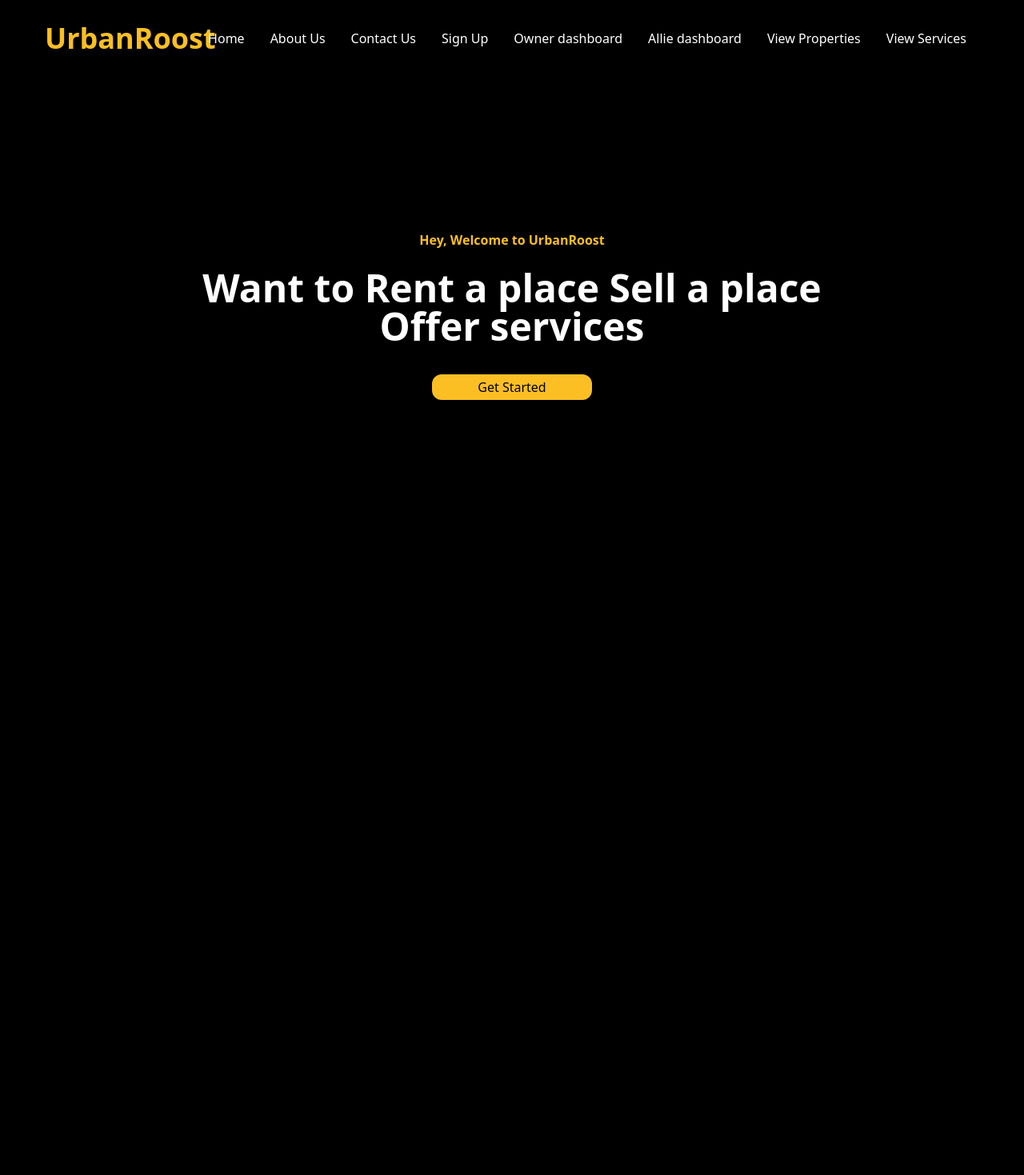
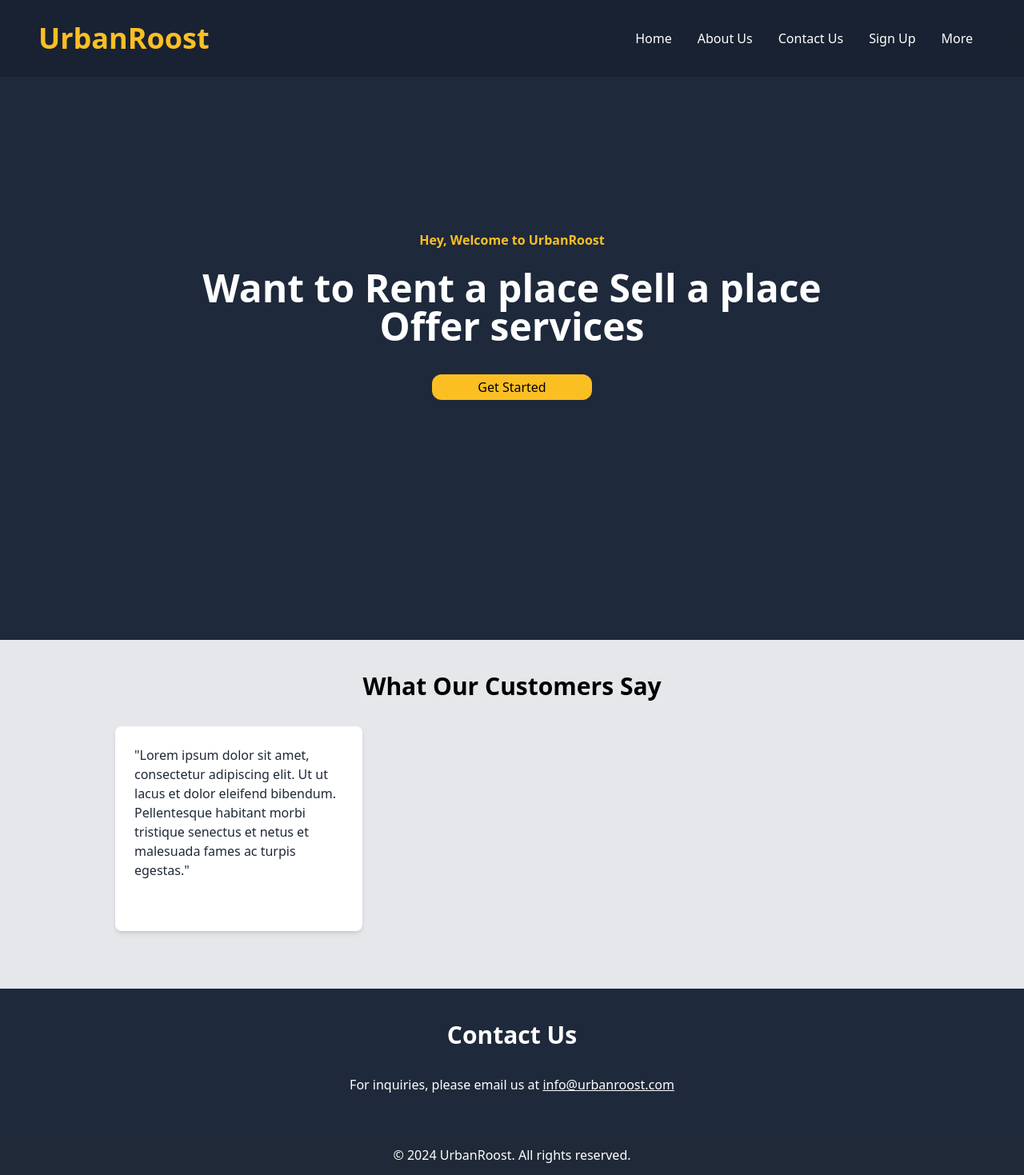
Before and after one commit to Om11013/SDP-UrbanRoost, a React (Create React App) app in the folder project_new/: page / in a window 1280 px wide. Shown: the top 1469 px of the page at 80% size. Before the commit the page ends 800 px from the top, so only its background shows below. Built offline with nearby package versions, Linux system fonts and the light colour scheme.

Commit message:
Changes committed in frontend

```diff
--- a/project_new/src/components/Hero.jsx
+++ b/project_new/src/components/Hero.jsx
@@ -1,36 +1,76 @@
 import React from 'react';
 import Navbar from './Navbar';
 import { Link } from 'react-router-dom';
-// import { Typed } from 'react-typed';
 
 const Hero = () => {
   const strings = [' Rent a place ', ' Sell a place ', ' Offer services '];
 
   return (
-
-    <div className='text-white bg-black'>
-      { Navbar1()}
+    <div className='text-white bg-slate-800'>
+      <Navbar1 />
       <div className='max-w-[800px] mt-[-96px] w-full mx-auto h-screen text-center flex flex-col justify-center'>
         <p className='text-amber-400 font-bold p-2'>Hey, Welcome to UrbanRoost</p>
         <div className='flex justify-center items-center my-4'>
           <p className='md:text-5xl sm:text-4xl text-xl font-bold'>Want to {strings}</p>
-          {/* <Typed className='md:text-5xl sm:text-4xl text-xl font-bold pl-2'
-          strings={['Rent a place', 'Sell a place', 'Offer services']}
-          typeSpeed={40}
-          backSpeed={50}
-          startDelay={1000}
-          backDelay={1000}
-          loop
-          /> */}
-      </div>
+        </div>
         <button className='bg-amber-400 rounded-xl w-[200px] py-1 my-5 mx-auto text-black'><Link to="/signup">Get Started</Link></button>
       </div>
+      <  Testimonials />
+      <Contact />
+      <Footer />
     </div>
   );
 }
 
+const Testimonials = () => {
+  // You can replace the static content with dynamic content fetched from a backend or stored in a state
+  return (
+    <section className=" bg-gray-200 py-10">
+      <div className="max-w-5xl mx-auto px-4">
+        <h2 className="text-3xl font-bold text-center mb-8 text-black">What Our Customers Say</h2>
+        <div className="flex flex-wrap -mx-4">
+          {/* Testimonial cards */}
+          <div className="w-full md:w-1/2 lg:w-1/3 px-4 mb-8">
+            <div className="bg-white shadow-md p-6 rounded-lg">
+              <p className="text-gray-800 mb-4">"Lorem ipsum dolor sit amet, consectetur adipiscing elit. Ut ut lacus et dolor eleifend bibendum. Pellentesque habitant morbi tristique senectus et netus et malesuada fames ac turpis egestas."</p>
+              <p className="font-semibold">- John Doe</p>
+            </div>
+          </div>
+          {/* More testimonial cards can be added */}
+        </div>
+      </div>
+    </section>
+  );
+}
+
+const Contact = () => {
+  // You can replace the static content with a contact form or contact information
+  return (
+    <section className="w-sceeen bg-slate-800 text-white py-10">
+      <div className="max-w-6xl mx-auto px-4">
+        <h2 className="text-3xl font-bold text-center mb-8">Contact Us</h2>
+        <div className="text-center">
+          <p className="mb-2">For inquiries, please email us at <a href="mailto:info@urbanroost.com" className="underline">info@urbanroost.com</a></p>
+          {/* You can add more contact information such as phone numbers, office address, etc. */}
+        </div>
+      </div>
+    </section>
+  );
+}
+
+const Footer = () => {
+  return (
+    <footer className="w-sceeen bg-gray-800 text-white py-4">
+      <div className="max-w-6xl mx-auto px-4">
+        <p className="text-center">&copy; {new Date().getFullYear()} UrbanRoost. All rights reserved.</p>
+        {/* You can add additional links or information in the footer */}
+      </div>
+    </footer>
+  );
+}
+
+const Navbar1 = () => {
+  return (<Navbar />);
+}
+
 export default Hero;
-
-export const Navbar1 = () => {
-  return (<Navbar/>);
-}
--- a/project_new/src/components/Navbar.jsx
+++ b/project_new/src/components/Navbar.jsx
@@ -5,19 +5,24 @@ import { Link } from 'react-router-dom';
 
 const Navbar = () => {
   const [nav, setNav] = useState(false);
+  const [more, setMore] = useState(false);
   const handleNav = () => {
     setNav(!nav);
   };
+  const handleMore = () => {
+    setMore(!more);
+  }
 
   return (
-      <div className=' p-4 flex justify-between items-center h-24 max-w-[1200px] mx-auto px-auto text-white'>
+      <div className='z-50 sticky top-0 bg-black bg-opacity-15 backdrop-blur-md p-12 w-full  flex justify-between items-center h-24  mx-auto px-auto text-white'>
         <h1 className='w-10 text-4xl text-amber-400 font-extrabold'><Link to="/">UrbanRoost</Link></h1>
-        <ul className=' hidden md:flex '>
+        {/* <ul className=' hidden lg:flex '>
           <li className='p-4  hover:bg-slate-700 rounded-md '><Link to="/">Home</Link></li>
           <li className='p-4  hover:bg-slate-700 rounded-md '><Link to="/aboutus">About Us</Link></li>
           <li className='p-4  hover:bg-slate-700 rounded-md '><Link to="/contactus">Contact Us</Link></li>
           <li className='p-4  hover:bg-slate-700 rounded-md '><Link to="/signup">Sign Up</Link></li>
-          {/* <li className='p-4 hover:bg-slate-700 rounded-md ' ><Link to="/signin">Sign In</Link></li> */}
+
+
           <li className='p-4 hover:bg-slate-700 rounded-md ' ><Link to="/Pg_owner_dashboard">Owner dashboard</Link></li>
           <li className='p-4 hover:bg-slate-700 rounded-md ' ><Link to="/Allie_dashboard">Allie dashboard</Link></li>
           <li className='p-4 hover:bg-slate-700 rounded-md ' ><Link to="/Buyer_view_properties">View Properties</Link></li>
@@ -25,8 +30,36 @@ const Navbar = () => {
 
 
 
-        </ul>
-        <div onClick={handleNav} className='block md:hidden'>
+        </ul> */}
+      <ul className='hidden lg:flex'>
+        <li className='p-4 hover:bg-slate-700 rounded-md'><Link to="/">Home</Link></li>
+        <li className='p-4 hover:bg-slate-700 rounded-md'><Link to="/aboutus">About Us</Link></li>
+        <li className='p-4 hover:bg-slate-700 rounded-md'><Link to="/contactus">Contact Us</Link></li>
+        <li className='p-4 hover:bg-slate-700 rounded-md'><Link to="/signup">Sign Up</Link></li>
+        {/* Dropdown menu */}
+        <li className='relative'>
+          <div className='p-4 hover:bg-slate-700 rounded-md cursor-pointer' onClick={handleMore}>
+            More
+          </div>
+          {more && (
+            <ul className='absolute top-full left-0 bg-gray-500 border-t border-r border-l border-gray-700 z-10'>
+              <li className='p-4 hover:bg-slate-700'>
+                <Link to="/Pg_owner_dashboard">Owner dashboard</Link>
+              </li>
+              <li className='p-4 hover:bg-slate-700'>
+                <Link to="/Allie_dashboard">Allie dashboard</Link>
+              </li>
+              <li className='p-4 hover:bg-slate-700'>
+                <Link to="/Buyer_view_properties">View Properties</Link>
+              </li>
+              <li className='p-4 hover:bg-slate-700'>
+                <Link to="/View_services">View Services</Link>
+              </li>
+            </ul>
+          )}
+        </li>
+      </ul>
+        <div onClick={handleNav} className='block lg:hidden'>
           {nav ? <RxCross1 size={20} /> : <FiMenu size={20} />}
         </div>
         <div className={!nav ?  'fixed left-[-100%]':'fixed left-0 top-0 w-[50%] h-full border-r border-r-gray-500 bg-gray-500 ease-in-out duration-300' }>
--- a/project_new/src/components/Pg_owner_dashboard.jsx
+++ b/project_new/src/components/Pg_owner_dashboard.jsx
@@ -6,9 +6,13 @@ const Pg_owner_dashboard = () => {
 
   return (
     <div>
-      <Navbar/>
+      <Navbar
+
+      >
+
+      </Navbar>
       <div className="min-h-screen relative">
-        <div className="bg-cover bg-center absolute inset-0" style={{ backgroundImage: "url('https://images.pexels.com/photos/269077/pexels-photo-269077.jpeg?auto=compress&cs=tinysrgb&w=1260&h=750&dpr=1')" }}></div>
+        <div className="bg-cover bg-center absolute top-0 inset-0" style={{ backgroundImage: "url('https://images.pexels.com/photos/269077/pexels-photo-269077.jpeg?auto=compress&cs=tinysrgb&w=1260&h=750&dpr=1')" }}></div>
 
         <div className="absolute inset-0 bg-black opacity-50"></div>
 
```
Also changed, not shown: project_new/src/components/real_estate_image.jpeg (added).
